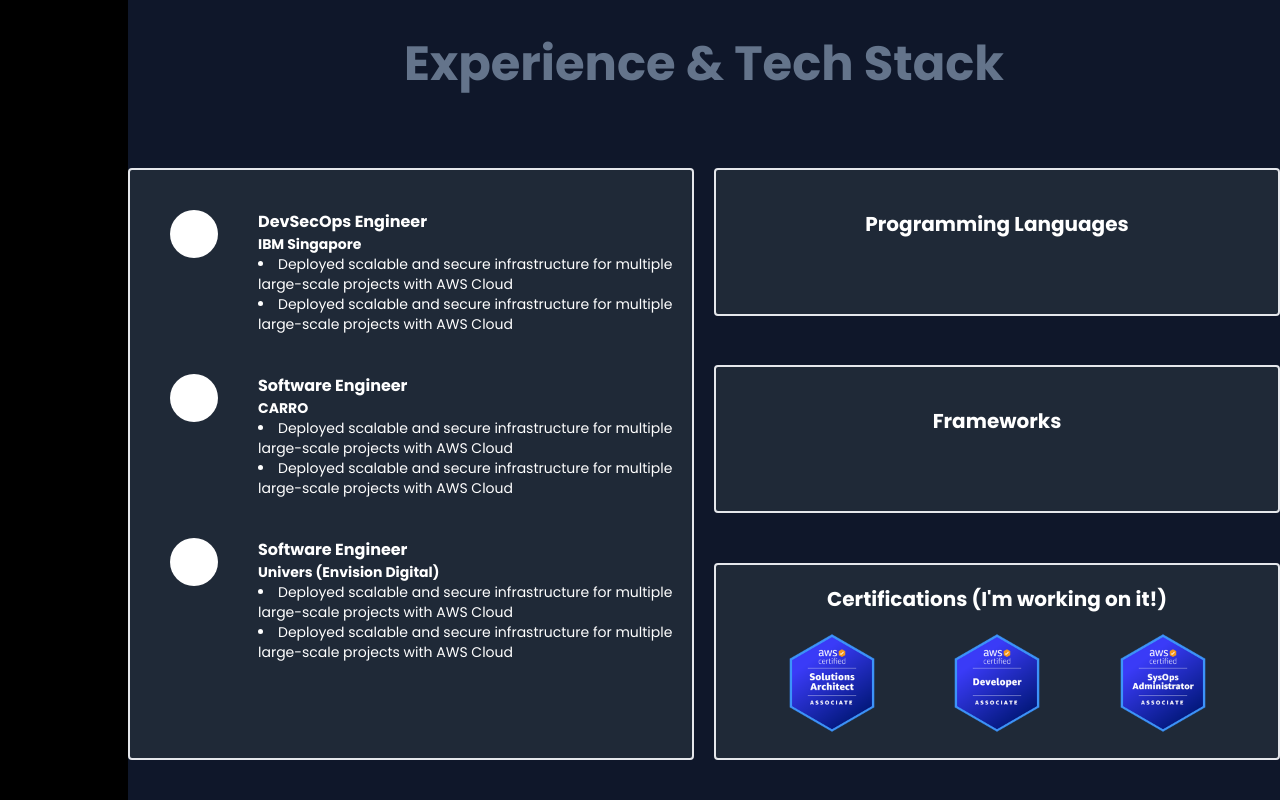
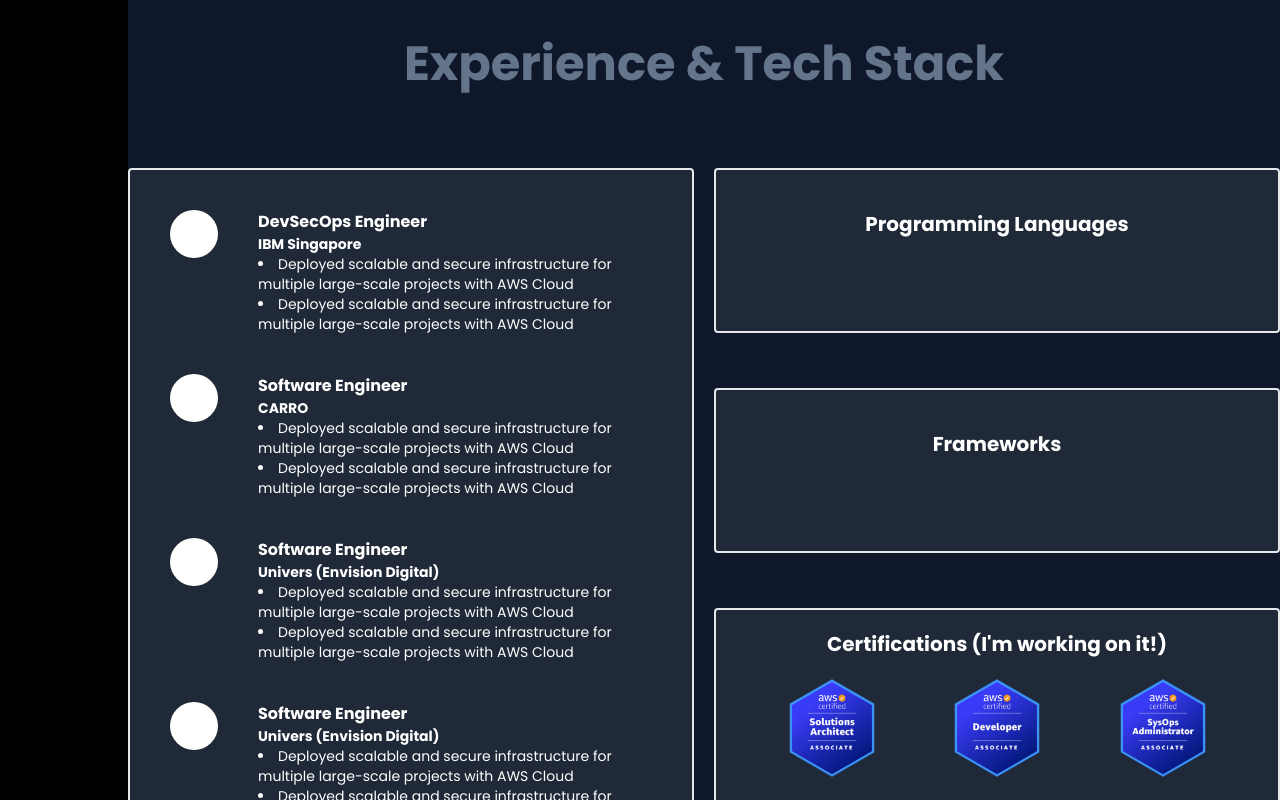
Before and after one commit to wilburlua910/Website, a Next.js app: page / in a window 1280 px wide. Shown: the part 800-1600 px from the top of the page. Built offline with nearby package versions, Linux system fonts and the light colour scheme.

Commit message:
Add Experience section card template

```diff
--- a/app/components/WorkExperienceCard.tsx
+++ b/app/components/WorkExperienceCard.tsx
@@ -5,7 +5,7 @@ const WorkExperienceCard = () => {
   return (
     <div className="flex flex-col ml-10">
       {/* This is one row of card*/}
-      <div className="flex flex-row">
+      <div className="flex flex-row mr-5">
         <div className="flex shrink-0 h-12 w-12 bg-white rounded-full mr-10"></div>
 
         <div className="flex flex-col">
@@ -23,7 +23,7 @@ const WorkExperienceCard = () => {
         </div>
       </div>
 
-      <div className="flex flex-row mt-10">
+      <div className="flex flex-row mt-10 mr-5">
         <div className="flex shrink-0 h-12 w-12 bg-white rounded-full mr-10"></div>
 
         <div className="flex flex-col">
@@ -41,7 +41,27 @@ const WorkExperienceCard = () => {
         </div>
       </div>
 
-      <div className="flex flex-row mt-10">
+      <div className="flex flex-row mt-10 mr-5">
+        <div className="flex shrink-0 h-12 w-12 bg-white rounded-full mr-10"></div>
+
+        <div className="flex flex-col">
+          <p className="font-bold text-base text-white">Software Engineer</p>
+
+          <p className="font-semibold text-sm text-white">
+            Univers (Envision Digital)
+          </p>
+          <li className="font-light text-sm text-white">
+            Deployed scalable and secure infrastructure for multiple large-scale
+            projects with AWS Cloud
+          </li>
+          <li className="font-light text-sm text-white">
+            Deployed scalable and secure infrastructure for multiple large-scale
+            projects with AWS Cloud
+          </li>
+        </div>
+      </div>
+
+      <div className="flex flex-row mt-10 mr-5">
         <div className="flex shrink-0 h-12 w-12 bg-white rounded-full mr-10"></div>
 
         <div className="flex flex-col">
```
